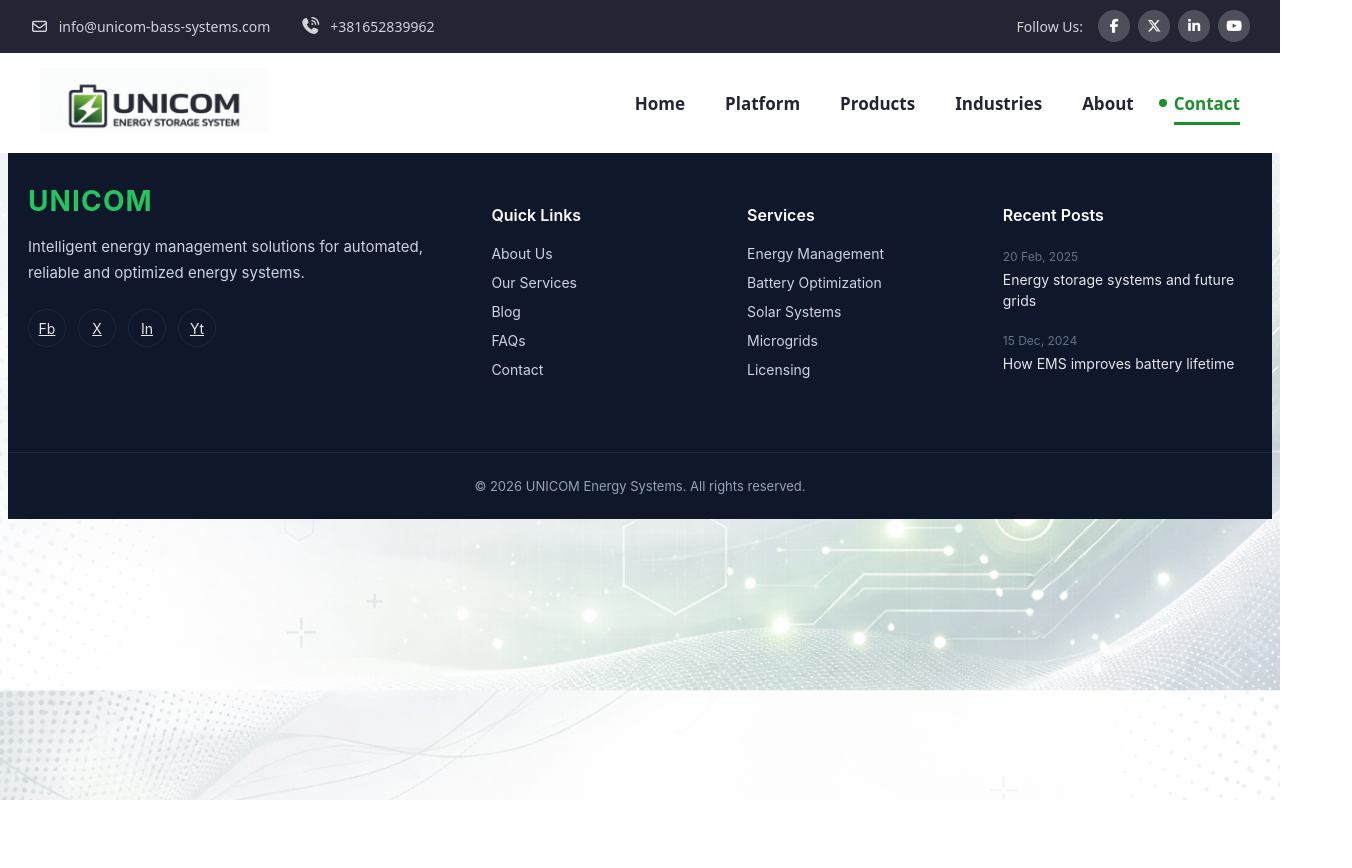
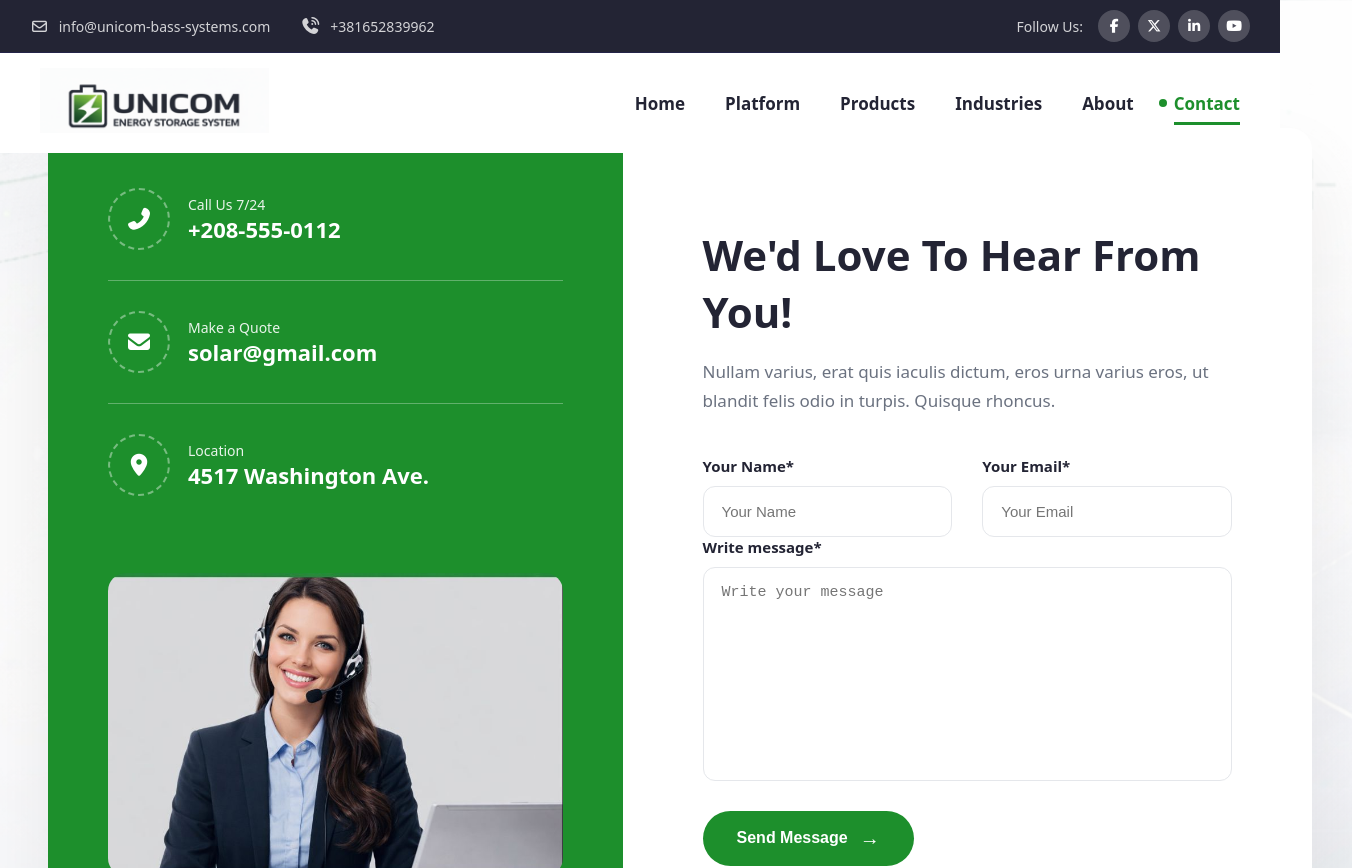
Before and after one commit to BojanCrnovcic1/unicom, a React (Vite) app: page /contact in a window 1280 px wide. Shown: the top 868 px of the page, 1352 px wide, since content can reach past the window. Before the commit the page ends 800 px from the top, so only its background shows below. Built offline with nearby package versions, Linux system fonts and the light colour scheme.

Commit message:
contact tsx

```diff
--- a/src/App.tsx
+++ b/src/App.tsx
@@ -4,6 +4,7 @@
 import Footer from './components/Footer'
 import Products from './pages/Products'
 import Platform from './pages/Platform'
+import Contact from './pages/Contact'
 
 function App() {
   return (
@@ -14,6 +15,7 @@
         <Route path="/" element={<Home />} />
         <Route path='/products' element={<Products />} />
         <Route path='/platform' element={<Platform />} />
+        <Route path='/contact' element={<Contact />} />
       </Routes>
 
       <Footer />
--- a/src/index.css
+++ b/src/index.css
@@ -2,6 +2,7 @@
   font-family: system-ui, Avenir, Helvetica, Arial, sans-serif;
   padding: 0;
   margin: 0;
+
 
   box-sizing: border-box;
 
--- /dev/null
+++ b/src/pages/Contact.tsx
@@ -0,0 +1,90 @@
+import "../styles/contact.scss";
+
+const Contact = () => {
+  return (
+    <main className="contact-page">
+      <div className="custom-container">
+        <div className="contact-grid">
+
+          {/* LEFT SIDE */}
+          <div className="contact-left">
+
+            <div className="contact-item">
+              <div className="icon">
+                <i className="fas fa-phone-alt"></i>
+              </div>
+              <div>
+                <span>Call Us 7/24</span>
+                <strong>+208-555-0112</strong>
+              </div>
+            </div>
+
+            <div className="divider" />
+
+            <div className="contact-item">
+              <div className="icon">
+                <i className="fas fa-envelope"></i>
+              </div>
+              <div>
+                <span>Make a Quote</span>
+                <strong>solar@gmail.com</strong>
+              </div>
+            </div>
+
+            <div className="divider" />
+
+            <div className="contact-item">
+              <div className="icon">
+                <i className="fas fa-map-marker-alt"></i>
+              </div>
+              <div>
+                <span>Location</span>
+                <strong>4517 Washington Ave.</strong>
+              </div>
+            </div>
+
+            <div className="contact-image">
+              <img src="/assets/img/contact.png" alt="Contact support" />
+            </div>
+
+          </div>
+
+          {/* RIGHT SIDE */}
+          <div className="contact-right">
+            <h1>We'd Love To Hear From You!</h1>
+            <p>
+              Nullam varius, erat quis iaculis dictum, eros urna varius eros,
+              ut blandit felis odio in turpis. Quisque rhoncus.
+            </p>
+
+            <form className="contact-form">
+              <div className="form-row">
+                <div className="form-group">
+                  <label>Your Name*</label>
+                  <input type="text" placeholder="Your Name" />
+                </div>
+
+                <div className="form-group">
+                  <label>Your Email*</label>
+                  <input type="email" placeholder="Your Email" />
+                </div>
+              </div>
+
+              <div className="form-group">
+                <label>Write message*</label>
+                <textarea placeholder="Write your message"></textarea>
+              </div>
+
+              <button type="submit" className="submit-btn">
+                Send Message <span>→</span>
+              </button>
+            </form>
+          </div>
+
+        </div>
+      </div>
+    </main>
+  );
+};
+
+export default Contact;
--- a/src/pages/Products.tsx
+++ b/src/pages/Products.tsx
@@ -9,6 +9,7 @@
     model: "ES232/115K-A/EU",
     image: "/assets/img/products/LiquidCoolingES.jpeg",
     specsImage: "/assets/img/products/LiquidCoolingES-spec.jpeg",
+    pdf: "/assets/pdf/catalog.pdf",
   },
   {
     id: 2,
@@ -17,6 +18,7 @@
     model: "ES1306/653K-A/EU",
     image: "/assets/img/products/LiquidCoolingESS.jpeg",
     specsImage: "/assets/img/products/LiquidCoolingESS-spec.jpeg",
+    pdf: "/assets/pdf/catalog.pdf",
   },
   {
     id: 3,
@@ -25,6 +27,7 @@
     model: "ES1863/931K-A/EU",
     image: "/assets/img/products/LiquidCoolingC&IESS.jpeg",
     specsImage: "/assets/img/products/LiquidCoolingC&IESS-spec.jpeg",
+    pdf: "/assets/pdf/catalog.pdf",
   },
   {
     id: 4,
@@ -33,7 +36,8 @@
     model: "ES2090/1000K-A/EU",
     image: "/assets/img/products/LiquidCoolingC&IALL.jpeg",
     specsImage: "/assets/img/products/LiquidCoolingC&IALL-spec.jpeg",
-  }
+    pdf: "/assets/pdf/catalog.pdf",
+  },
 ];
 
 const Products = () => {
@@ -46,6 +50,15 @@
     window.addEventListener("keydown", handleEsc);
     return () => window.removeEventListener("keydown", handleEsc);
   }, []);
+
+  const handleDownload = (pdfPath: string) => {
+    const link = document.createElement("a");
+    link.href = pdfPath;
+    link.download = pdfPath.split("/").pop() || "datasheet.pdf";
+    document.body.appendChild(link);
+    link.click();
+    document.body.removeChild(link);
+  };
 
   return (
     <main className="products-page">
@@ -90,7 +103,10 @@
                 <h2>{product.name}</h2>
                 <span className="product-model">{product.model}</span>
 
-                <button className="product-cta">
+                <button
+                  className="product-cta"
+                  onClick={() => handleDownload(product.pdf)}
+                >
                   Request Datasheet
                 </button>
               </div>
--- /dev/null
+++ b/src/styles/contact.scss
@@ -0,0 +1,180 @@
+$primary: #1D8F2C;
+$text-dark: #232434;
+$text-muted: #6b7280;
+$bg-light: #f9faf9;
+
+.contact-page {
+  padding: 120px 0;
+}
+
+.contact-grid {
+  display: grid;
+  grid-template-columns: 1fr 1.2fr;
+  border-radius: 22px;
+  overflow: hidden;
+  box-shadow: 0 40px 80px rgba(0, 0, 0, 0.08);
+
+  @media (max-width: 1024px) {
+    grid-template-columns: 1fr;
+  }
+}
+
+/* =========================
+   LEFT SIDE
+========================= */
+.contact-left {
+  background: $primary;
+  color: #fff;
+  padding: 60px;
+  display: flex;
+  flex-direction: column;
+}
+
+.contact-item {
+  display: flex;
+  align-items: center;
+  gap: 18px;
+
+  span {
+    font-size: 14px;
+    opacity: 0.9;
+    display: block;
+  }
+
+  strong {
+    font-size: 22px;
+    font-weight: 700;
+  }
+}
+
+.icon {
+  width: 58px;
+  height: 58px;
+  border-radius: 50%;
+  border: 2px dashed rgba(255, 255, 255, 0.4);
+  display: flex;
+  align-items: center;
+  justify-content: center;
+  font-size: 22px;
+}
+
+.divider {
+  height: 1px;
+  background: rgba(255, 255, 255, 0.3);
+  margin: 30px 0;
+}
+
+.contact-image {
+  margin-top: auto;
+  border-radius: 18px;
+  overflow: hidden;
+
+  img {
+    width: 100%;
+    display: block;
+  }
+}
+
+/* =========================
+   RIGHT SIDE
+========================= */
+.contact-right {
+  background: #fff;
+  padding: 70px 80px;
+
+  h1 {
+    font-size: 42px;
+    font-weight: 800;
+    color: $text-dark;
+    margin-bottom: 18px;
+  }
+
+  p {
+    font-size: 17px;
+    color: $text-muted;
+    line-height: 1.7;
+    margin-bottom: 40px;
+  }
+
+  @media (max-width: 768px) {
+    padding: 50px 30px;
+
+    h1 {
+      font-size: 32px;
+    }
+  }
+}
+
+/* =========================
+   FORM
+========================= */
+.contact-form {
+  .form-row {
+    display: grid;
+    grid-template-columns: 1fr 1fr;
+    gap: 30px;
+
+    @media (max-width: 768px) {
+      grid-template-columns: 1fr;
+    }
+  }
+
+  .form-group {
+    display: flex;
+    flex-direction: column;
+
+    label {
+      font-size: 15px;
+      font-weight: 600;
+      color: $text-dark;
+      margin-bottom: 10px;
+    }
+
+    input,
+    textarea {
+      border: 1px solid #e5e7eb;
+      border-radius: 12px;
+      padding: 16px 18px;
+      font-size: 15px;
+      transition: border 0.2s ease;
+
+      &:focus {
+        outline: none;
+        border-color: $primary;
+      }
+    }
+
+    textarea {
+      min-height: 180px;
+      resize: none;
+    }
+  }
+}
+
+/* =========================
+   SUBMIT BUTTON
+========================= */
+.submit-btn {
+  margin-top: 30px;
+  background: $primary;
+  color: #fff;
+  border: none;
+  padding: 16px 34px;
+  border-radius: 40px;
+  font-size: 16px;
+  font-weight: 700;
+  cursor: pointer;
+  display: inline-flex;
+  align-items: center;
+  gap: 12px;
+  transition: all 0.3s ease;
+
+  span {
+    font-size: 20px;
+  }
+
+  &:hover {
+    background: darken($primary, 6%);
+    transform: translateY(-2px);
+  }
+}
--- a/src/styles/footer.scss
+++ b/src/styles/footer.scss
@@ -80,7 +80,7 @@
       .footer-logo {
         font-size: 28px;
         font-weight: 700;
-        color: #22c55e;
+        color: #1D8F2C;
         margin-bottom: 16px;
         letter-spacing: 0.04em;
       }
--- a/src/styles/sections/core-capabilites.scss
+++ b/src/styles/sections/core-capabilites.scss
@@ -4,6 +4,8 @@
 .core-capabilities {
   padding: 80px 0;
   background: #fcfcfc;
+  overflow-x: hidden;
+  width: 100%;
 
   @media (max-width: 1024px) {
     padding: 70px 0;
@@ -82,6 +84,9 @@
     padding: 20px 0 80px;
     width: 100%;
     box-sizing: border-box;
+    max-width: 100vw;
+    margin: 0 auto;
+    overflow: hidden;
 
     @media (max-width: 1024px) {
       padding-bottom: 70px;
```
Also changed, not shown: public/assets/img/contact.png (added), 1 other file (tests, documents, lock files or other folders).
